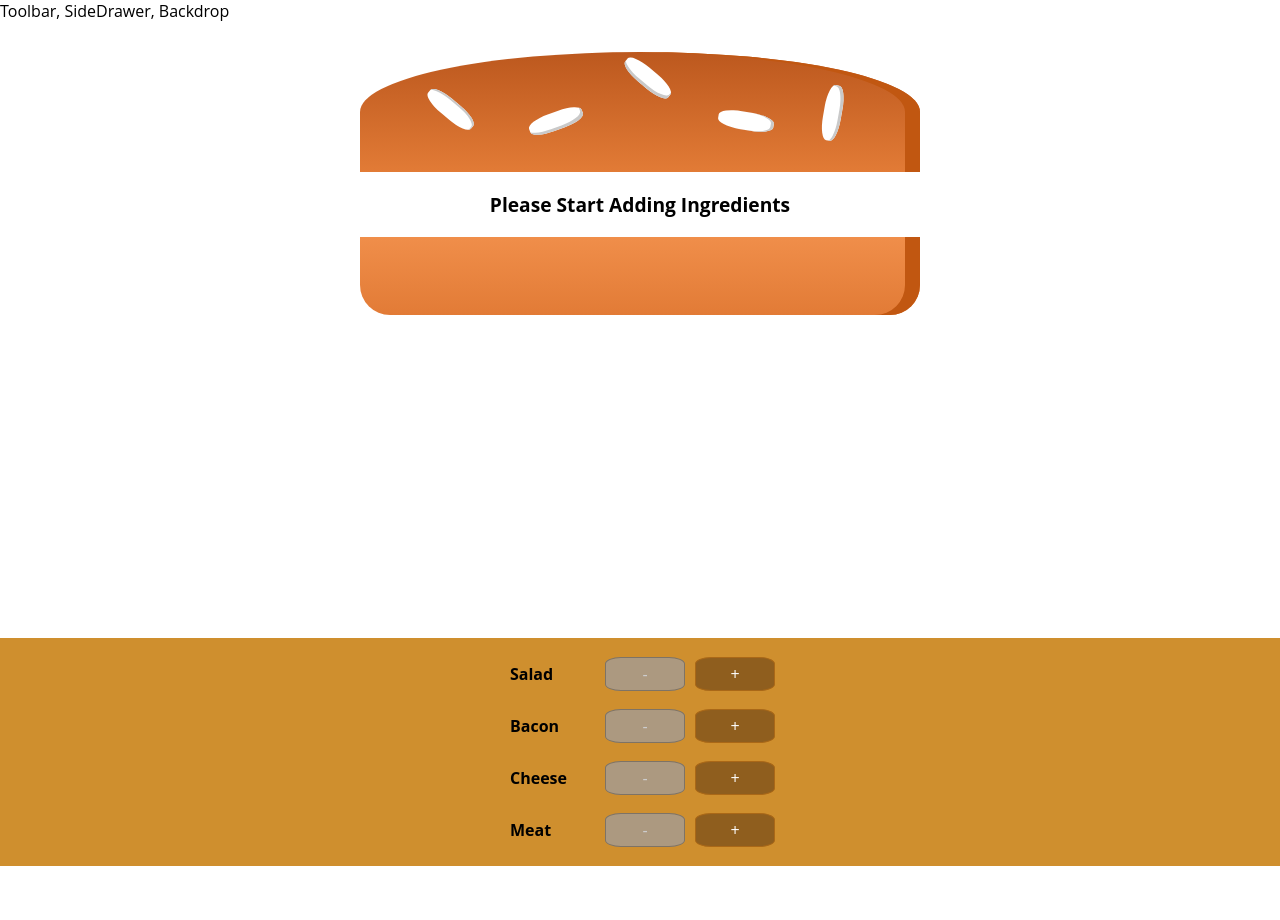
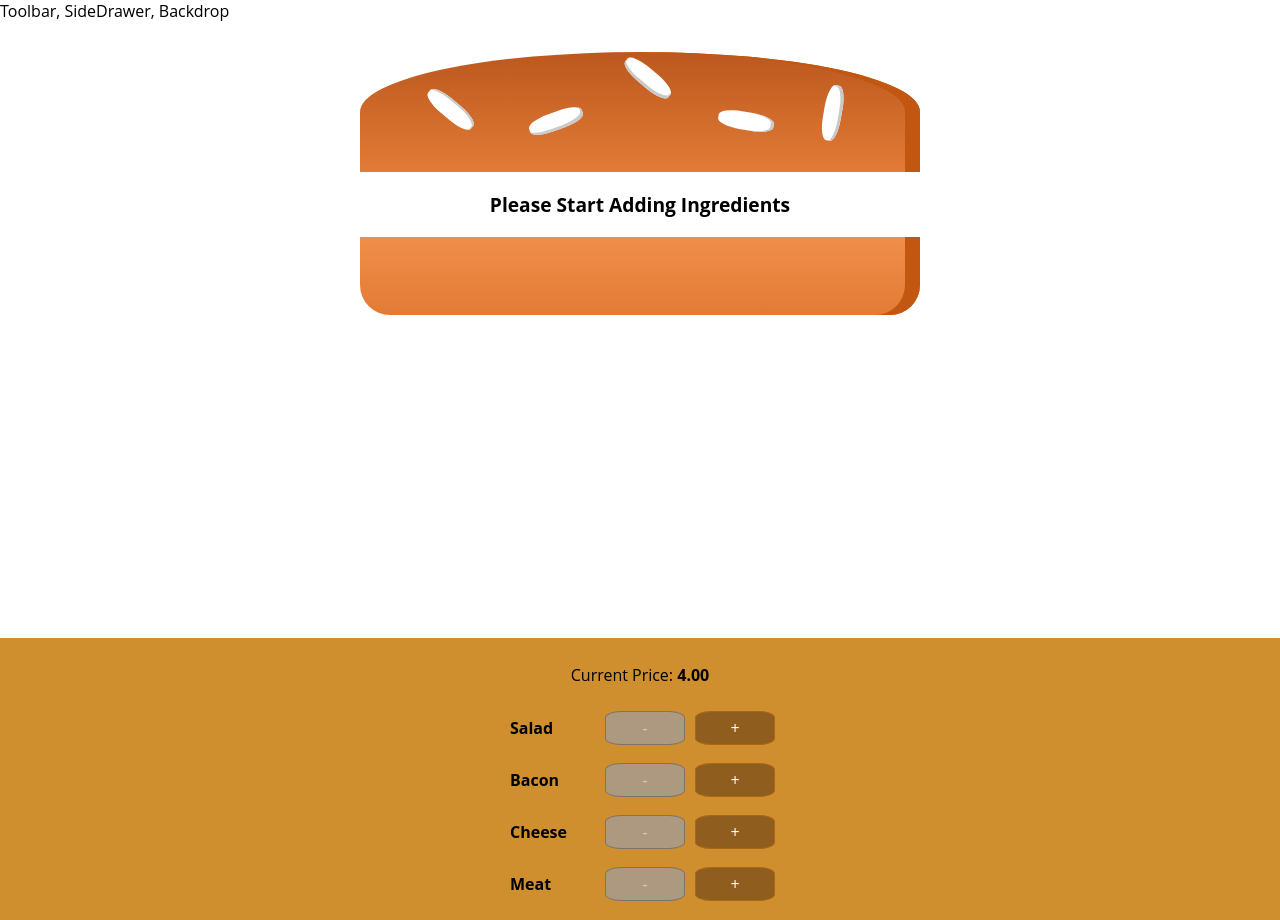
Before and after one commit to Nickham95/React-Burger-Builder-App, a React app: page / in a window 1280 px wide. Before the commit the page ends 866 px from the top, so only its background shows below. Built offline with nearby package versions, Linux system fonts and the light colour scheme; the HTML template or start-up script is replaced by a standard one.

Commit message:
Burger 2.0.3

```diff
--- a/src/components/Burger/BuildControls/BuildControls.js
+++ b/src/components/Burger/BuildControls/BuildControls.js
@@ -18,6 +18,7 @@
 const buildControls = (props) => (
 //  seperate the array defined above (controls) to render a build control for each element.
 <div className={classes.BuildControls}>
+    <p> Current Price:<strong> {props.price.toFixed(2)}</strong></p>
     {controls.map(ctrl => (
         <BuildControl
         key={ctrl.label}
--- a/src/containers/BurgerBuilder/BurgerBuilder.js
+++ b/src/containers/BurgerBuilder/BurgerBuilder.js
@@ -25,6 +25,8 @@
       cheese: 0,
       meat: 0
   },
+
+  //base price of burger
   totalPrice:4
 }
 
@@ -85,7 +87,8 @@
             <BuildControls
                 ingredientAdded={this.addIngredientHandler}
                 ingredientRemoved={this.removeIngredientHandler}
-                disabled ={disabledInfo}/>
+                disabled ={disabledInfo}
+                price={this.state.totalPrice}/>
 
           </div>
          );
```
